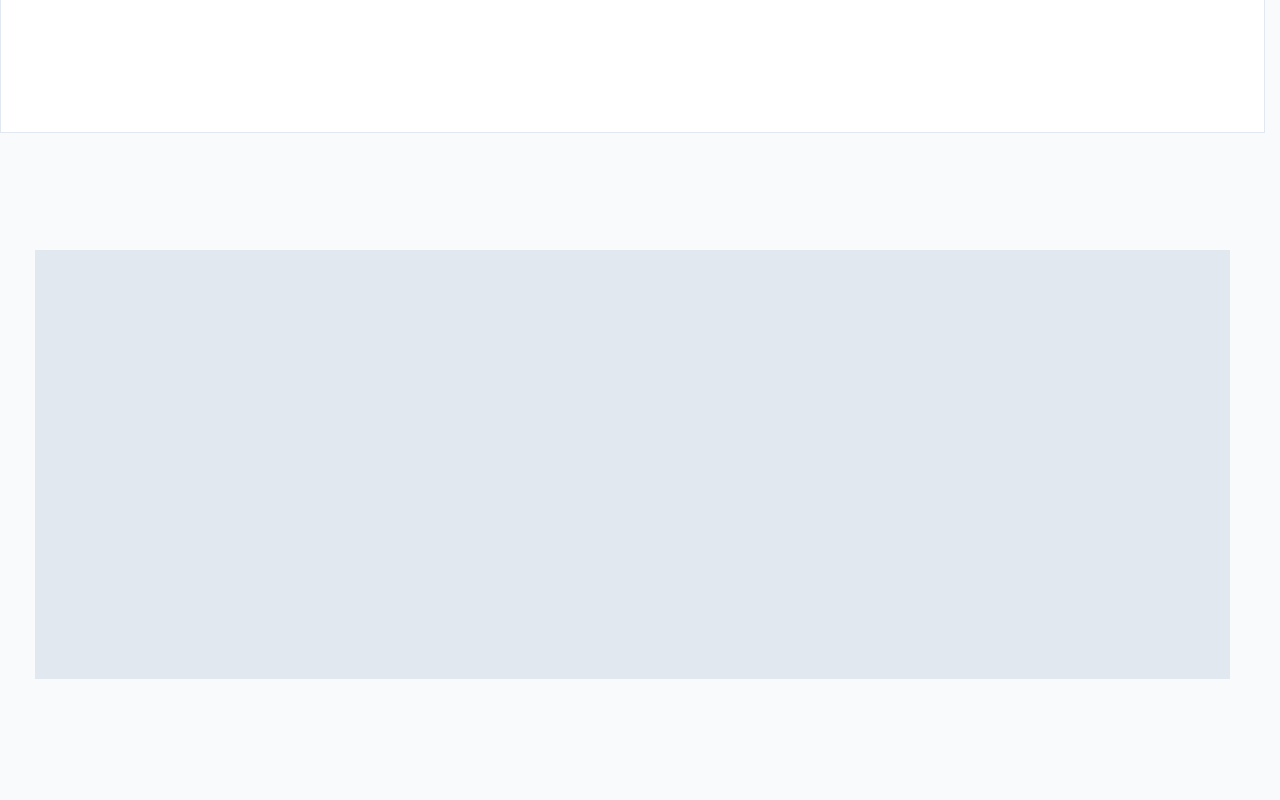
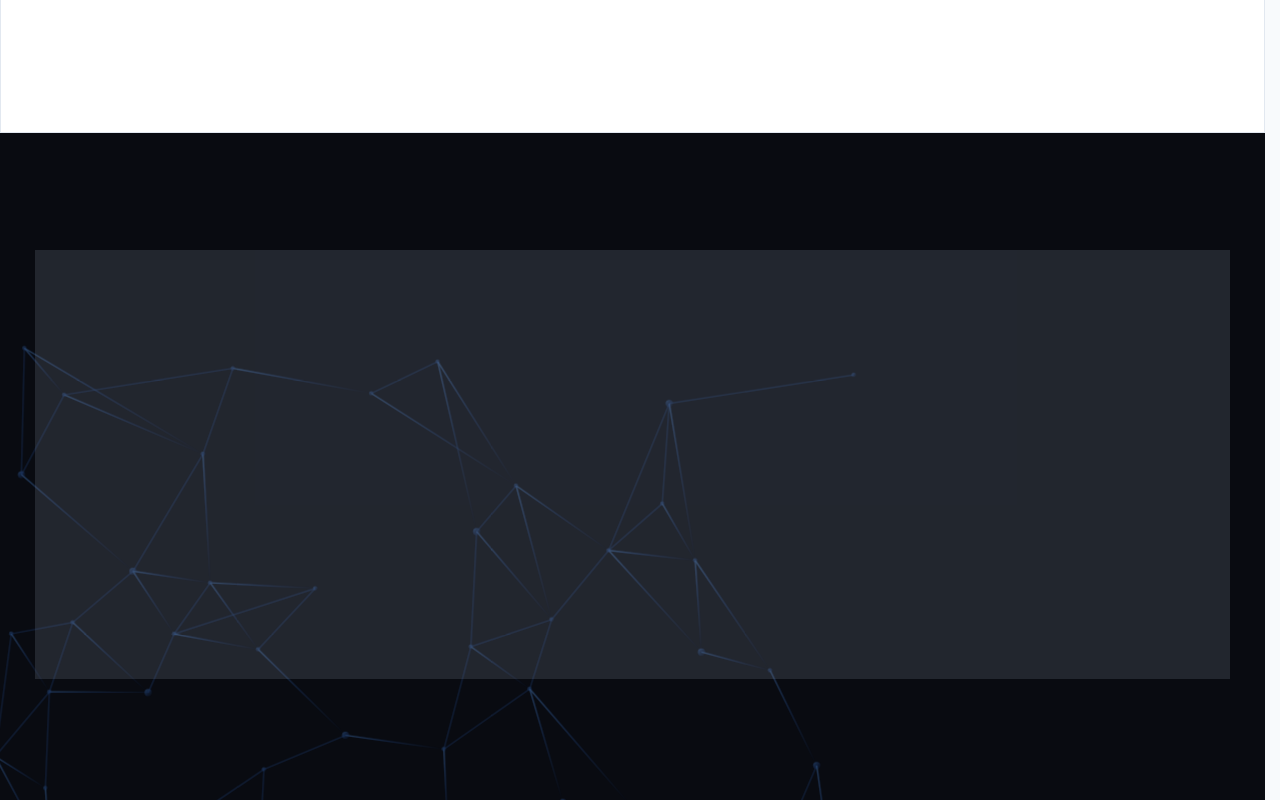
Before and after one commit to Silete1/vebanu, a Next.js app: page /ar/about in a window 1280 px wide. Shown: the part 1140-1940 px from the top of the page. Built offline with nearby package versions, Linux system fonts and the light colour scheme.

Commit message:
Night sky sections everywhere: token remap scope (.anu-night) with the breathing star layers; chapters, related systems, home, services, method, about alternate night and paper

```diff
--- a/app/[locale]/about/page.tsx
+++ b/app/[locale]/about/page.tsx
@@ -47,7 +47,7 @@ export default async function AboutPage({ params }: PageProps<"/[locale]/about">
           <p className="anu-summary__text anu-reveal">{copy.name.body}</p>
         </div>
       </section>
-      <section className="anu-section" aria-label={copy.kicker}>
+      <section className="anu-section anu-night" aria-label={copy.kicker}>
         <div className="anu-wrap">
           <Features items={copy.story.map((item) => ({ label: item.title, body: item.body }))} />
           <Facts items={copy.facts} />
--- a/app/[locale]/method/page.tsx
+++ b/app/[locale]/method/page.tsx
@@ -58,7 +58,7 @@ export default async function MethodPage({ params }: PageProps<"/[locale]/method
         </div>
       </section>
 
-      <section className="anu-section" aria-labelledby="gates-title">
+      <section className="anu-section anu-night" aria-labelledby="gates-title">
         <div className="anu-wrap">
           <div className="anu-section-head">
             <h2 id="gates-title" className="anu-reveal">{copy.gates.title}</h2>
@@ -96,7 +96,7 @@ export default async function MethodPage({ params }: PageProps<"/[locale]/method
         </div>
       </section>
 
-      <section className="anu-section" aria-labelledby="fit-title">
+      <section className="anu-section anu-night" aria-labelledby="fit-title">
         <div className="anu-wrap">
           <div className="anu-section-head">
             <h2 id="fit-title" className="anu-reveal">{copy.fit.title}</h2>
--- a/app/[locale]/page.tsx
+++ b/app/[locale]/page.tsx
@@ -140,7 +140,7 @@ export default async function HomePage({ params }: PageProps<"/[locale]">) {
       <SealFrieze />
 
       {/* the noise: chat messages that settle into one ledger as you read */}
-      <section className="anu-section anu-noise" aria-labelledby="noise-title">
+      <section className="anu-section anu-noise anu-night" aria-labelledby="noise-title">
         <div className="anu-wrap anu-noise__grid">
           <div className="anu-section-head">
             <p className="anu-kicker">
@@ -208,7 +208,7 @@ export default async function HomePage({ params }: PageProps<"/[locale]">) {
       <SealFrieze tone="paper" />
 
       {/* featured systems */}
-      <section className="anu-section" aria-labelledby="featured-title">
+      <section className="anu-section anu-night" aria-labelledby="featured-title">
         <div className="anu-wrap">
           <div className="anu-section-head">
             <p className="anu-kicker">{story.featured.kicker}</p>
@@ -234,7 +234,7 @@ export default async function HomePage({ params }: PageProps<"/[locale]">) {
       </section>
 
       {/* how ANU builds */}
-      <section className="anu-section" aria-labelledby="rules-title">
+      <section className="anu-section anu-night" aria-labelledby="rules-title">
         <div className="anu-wrap">
           <div className="anu-section-head">
             <p className="anu-kicker">{story.rules.kicker}</p>
--- a/app/[locale]/services/page.tsx
+++ b/app/[locale]/services/page.tsx
@@ -51,7 +51,7 @@ export default async function ServicesPage({ params }: PageProps<"/[locale]/serv
       />
       <PageHero id="services-title" kicker={copy.kicker} title={copy.title} lede={copy.lede} />
       {copy.groups.map((group, index) => (
-        <section key={group.title} className={`anu-section ${index % 2 ? "anu-paper" : ""}`} aria-labelledby={`services-${index}`}>
+        <section key={group.title} className={`anu-section ${index % 2 ? "anu-paper" : "anu-night"}`} aria-labelledby={`services-${index}`}>
           <div className="anu-wrap">
             <div className="anu-section-head">
               <p className="anu-kicker anu-num">{String(index + 1).padStart(2, "0")}</p>
--- a/app/[locale]/systems/page.tsx
+++ b/app/[locale]/systems/page.tsx
@@ -76,7 +76,7 @@ export default async function SystemsPage({ params }: PageProps<"/[locale]/syste
         return (
           <section
             key={group}
-            className={`anu-section ${index % 2 ? "anu-paper" : ""}`}
+            className={`anu-section ${index % 2 ? "anu-paper" : "anu-night"}`}
             aria-labelledby={`group-${group}`}
           >
             <div className="anu-wrap">
--- a/components/story/chapter.tsx
+++ b/components/story/chapter.tsx
@@ -20,13 +20,13 @@ export function Chapter({
   title: string
   lede?: string
   children: ReactNode
-  tone?: "paper" | "desk"
+  tone?: "paper" | "desk" | "night"
 }) {
   return (
     <section
       id={id}
       aria-labelledby={`${id}-title`}
-      className={`anu-chapter anu-chapter--${tone}`}
+      className={`anu-chapter anu-chapter--${tone}${tone === "night" ? " anu-night" : ""}`}
       style={{ viewTimelineName: `--ch-${id}` } as CSSProperties}
     >
       <header className="anu-chapter__head">
--- a/styles/sky.css
+++ b/styles/sky.css
@@ -14,7 +14,36 @@
     background-color: var(--anu-band);
   }
 
-  .anu-sky::after {
+  /* a whole section as night sky: the tokens turn to their night values, so
+     every block inside (roads, lists, cards, the ziggurat) follows without a
+     rule of its own */
+  .anu-night {
+    position: relative;
+    isolation: isolate;
+    overflow: clip;
+    color-scheme: dark;
+    --anu-ink: #f1f5f9;
+    --anu-ink-soft: #cbd5e1;
+    --anu-ink-faint: #94a3b8;
+    --anu-paper: rgb(20 24 36 / 0.82);
+    --anu-desk: #0c1018;
+    --anu-sunken: #1b2130;
+    --anu-raise: #1e2536;
+    --anu-rule: rgb(148 163 184 / 0.18);
+    --anu-rule-strong: rgb(148 163 184 / 0.32);
+    --anu-signal-text: #93c5fd;
+    --anu-signal-soft: rgb(59 130 246 / 0.14);
+    --anu-signal-glow: rgb(96 165 250 / 0.22);
+    --anu-float: 0 18px 48px -18px rgb(0 0 0 / 0.7), 0 2px 6px rgb(0 0 0 / 0.4);
+    background-color: var(--anu-band);
+    color: var(--anu-ink);
+  }
+
+  .anu-night :is(.anu-feature, .anu-card, .anu-note, .anu-ledger, .anu-ledger__row) {
+    backdrop-filter: blur(6px);
+  }
+
+  :is(.anu-sky, .anu-night)::after {
     content: "";
     position: absolute;
     inset: 0;
@@ -33,11 +62,11 @@
   /* the sky is alive: the far layer drifts with the reader's scroll, the near
      stars breathe on their own. Transform and opacity only (compositor), so a
      weak phone does not repaint a frame. */
-  .anu-sky::after {
+  :is(.anu-sky, .anu-night)::after {
     inset: -12% 0 -30% 0;
   }
 
-  .anu-sky::before {
+  :is(.anu-sky, .anu-night)::before {
     content: "";
     position: absolute;
     inset: 0;
@@ -50,20 +79,20 @@
     opacity: 0.32;
   }
 
-  [dir="rtl"] .anu-sky::before {
+  [dir="rtl"] :is(.anu-sky, .anu-night)::before {
     background-image: url("/brand/anu_network_rtl.svg");
     background-position: left bottom;
   }
 
   @media (prefers-reduced-motion: no-preference) {
     @supports (animation-timeline: view()) {
-      html:not([data-tier="0"]) .anu-sky::after {
+      html:not([data-tier="0"]) :is(.anu-sky, .anu-night)::after {
         animation: anu-sky-drift linear both;
         animation-timeline: view();
       }
     }
 
-    html:not([data-tier="0"]) .anu-sky::before {
+    html:not([data-tier="0"]) :is(.anu-sky, .anu-night)::before {
       animation: anu-breathe 7s ease-in-out infinite alternate;
     }
   }
--- a/styles/story.css
+++ b/styles/story.css
@@ -232,6 +232,10 @@
 
   .anu-chapter--desk {
     background: var(--anu-desk);
+  }
+
+  .anu-chapter--night {
+    border-block-end-color: var(--anu-on-ink-rule);
   }
 
   .anu-chapter > * {
@@ -789,3 +793,17 @@
     }
   }
 }
+
+@layer components {
+  /* the story's frame is night sky; paper chapters sit in it as islands */
+  .anu-story {
+    background: var(--anu-band);
+  }
+
+  .anu-rail {
+    --anu-ink: #f1f5f9;
+    --anu-ink-soft: #94a3b8;
+    --anu-ink-faint: #64748b;
+    --anu-signal-text: #93c5fd;
+  }
+}
```
Also changed, not shown: app/[locale]/systems/[slug]/page.tsx (+5 -5 lines).
